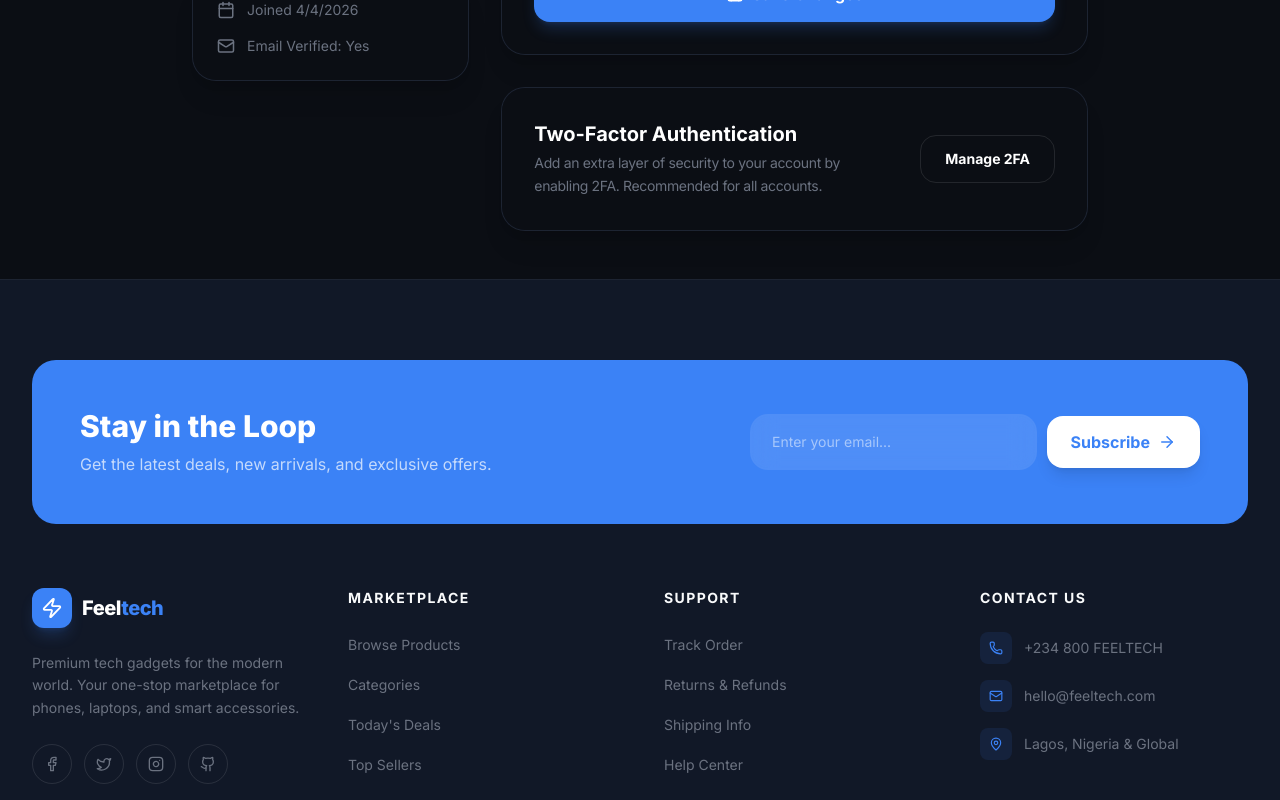
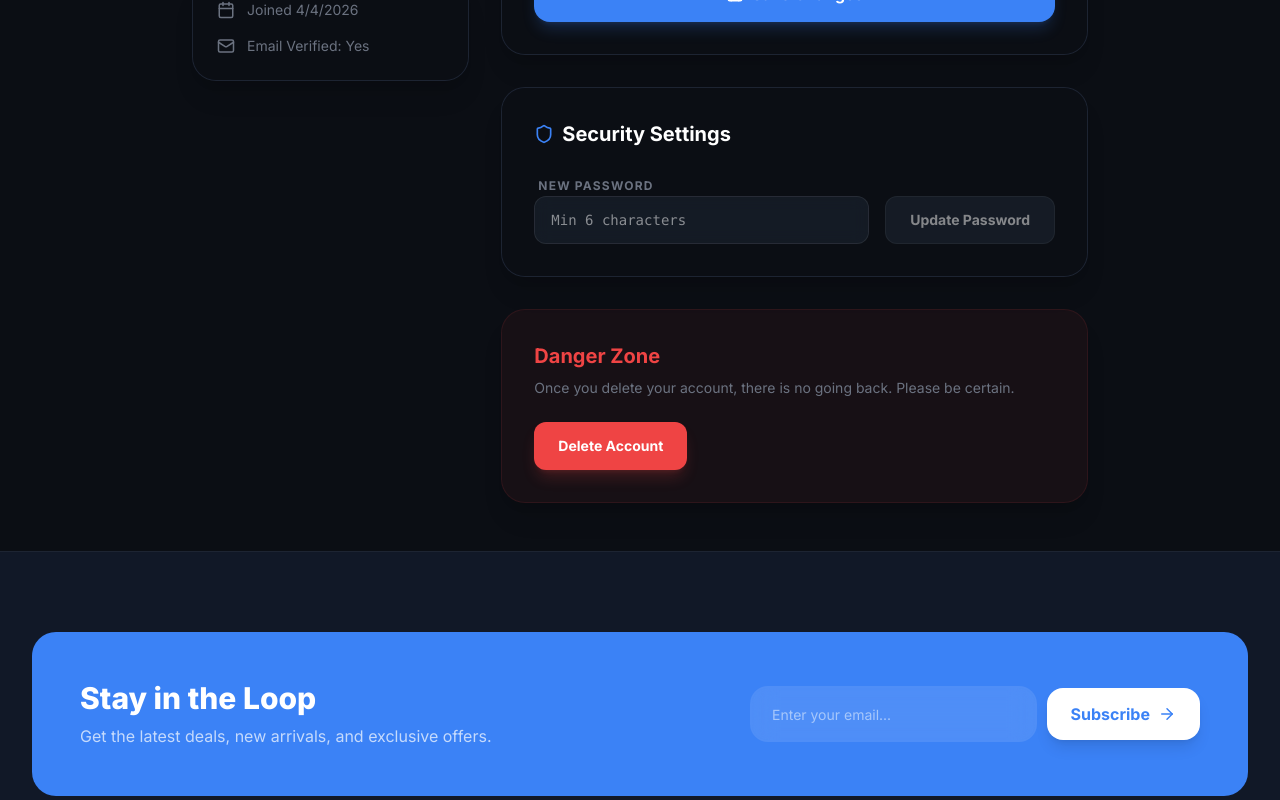
Before and after one commit to Dev-Noble/feeltech-institute, a Next.js app: page /profile in a window 1280 px wide. Shown: the part 620-1420 px from the top of the page. Built offline with nearby package versions, Linux system fonts and the light colour scheme; no server answers; the database is empty; sample sign-in values are in the browser's storage.

Commit message:
Auth & UX: Implement self-service account management, real-time auth sync, and refined logo branding

```diff
--- a/src/app/login/page.tsx
+++ b/src/app/login/page.tsx
@@ -50,11 +50,11 @@ export default function LoginPage() {
         className="relative z-10 w-full max-w-md space-y-8 rounded-[2.5rem] border border-white/5 bg-surface/50 backdrop-blur-xl p-10 shadow-2xl shadow-carbon"
       >
         <div className="space-y-4 text-center">
-          <div className="mx-auto flex h-24 w-full max-w-[200px] items-center justify-center rounded-[2rem] bg-white/5 border border-white/10 shadow-2xl overflow-hidden">
+          <div className="mx-auto flex h-24 w-full max-w-[200px] items-center justify-center relative">
             <img
               src="/images/logo.png"
               alt="Feeltech Logo"
-              className="h-full w-full object-contain p-4"
+              className="h-full w-full object-contain"
             />
           </div>
           <h1 className="text-3xl font-extrabold tracking-tight text-white">Welcome back</h1>
--- a/src/app/page.tsx
+++ b/src/app/page.tsx
@@ -60,12 +60,12 @@ export default function Home() {
               initial={{ opacity: 0, scale: 0.8 }}
               animate={{ opacity: 1, scale: 1 }}
               transition={{ duration: 0.5 }}
-              className="mx-auto mb-12 flex h-32 w-full max-w-[280px] items-center justify-center rounded-[2.5rem] bg-white/5 border border-white/10 shadow-2xl relative overflow-hidden"
+              className="mx-auto mb-10 flex h-32 w-full max-w-[280px] items-center justify-center relative overflow-hidden"
             >
                <img
                  src="/images/logo.png"
                  alt="Feeltech Logo"
-                 className="h-full w-full object-contain p-6"
+                 className="h-full w-full object-contain"
                />
                <div className="absolute inset-0 bg-primary/5 blur-3xl -z-10" />
             </motion.div>
--- a/src/app/profile/page.tsx
+++ b/src/app/profile/page.tsx
@@ -18,6 +18,7 @@ import { updateProfile } from "firebase/auth";
 import { doc, updateDoc } from "firebase/firestore";
 import { db } from "@/lib/firebase";
 import Link from "next/link";
+import { updateUserPassword, deleteUserAccount, logoutUser } from "@/services/authService";
 
 export default function ProfilePage() {
   const { user, profile, loading } = useAuth();
@@ -25,6 +26,9 @@ export default function ProfilePage() {
   const [name, setName] = useState("");
   const [updating, setUpdating] = useState(false);
   const [success, setSuccess] = useState(false);
+  const [newPassword, setNewPassword] = useState("");
+  const [pwSuccess, setPwSuccess] = useState(false);
+  const [confirmDelete, setConfirmDelete] = useState(false);
 
   useEffect(() => {
     if (!loading && !user) {
@@ -53,6 +57,34 @@ export default function ProfilePage() {
     } catch (err) {
       console.error("Failed to update profile:", err);
       alert("Error updating profile. Please try again.");
+    } finally {
+      setUpdating(false);
+    }
+  };
+
+  const handlePasswordChange = async () => {
+    if (!newPassword || newPassword.length < 6) return;
+    setUpdating(true);
+    try {
+      await updateUserPassword(newPassword);
+      setPwSuccess(true);
+      setNewPassword("");
+      setTimeout(() => setPwSuccess(false), 3000);
+    } catch (err: any) {
+      alert(err.message || "Failed to update password. You may need to log out and back in to perform this action.");
+    } finally {
+      setUpdating(false);
+    }
+  };
+
+  const handleDeleteAccount = async () => {
+    if (!user) return;
+    setUpdating(true);
+    try {
+      await deleteUserAccount(user.uid);
+      router.push("/login");
+    } catch (err: any) {
+      alert(err.message || "Failed to delete account. This action requires a recent login.");
     } finally {
       setUpdating(false);
     }
@@ -164,20 +196,75 @@ export default function ProfilePage() {
                  </form>
               </div>
 
-              {/* Account Security Banner */}
-              <div className="mt-8 rounded-3xl border border-white/5 bg-surface p-8 shadow-xl relative overflow-hidden group">
-                 <div className="absolute inset-0 bg-carbon z-0" />
-                 <div className="relative z-10 flex items-center justify-between gap-6">
-                    <div>
-                       <h4 className="text-xl font-bold text-white mb-1">Two-Factor Authentication</h4>
-                       <p className="text-sm text-text-muted tracking-tight leading-relaxed">
-                          Add an extra layer of security to your account by enabling 2FA. Recommended for all accounts.
-                       </p>
+              {/* Change Password Section */}
+              <div className="mt-8 rounded-3xl border border-white/5 bg-surface p-8 shadow-xl relative overflow-hidden">
+                <div className="absolute inset-0 bg-carbon z-0" />
+                <div className="relative z-10">
+                  <h3 className="text-xl font-bold text-white mb-6 flex items-center gap-2">
+                    <Shield className="text-primary" size={20} /> Security Settings
+                  </h3>
+
+                  <div className="space-y-4">
+                    <div className="space-y-2">
+                      <label className="text-xs font-bold text-text-muted uppercase tracking-widest pl-1">New Password</label>
+                      <div className="flex gap-4">
+                        <input
+                          type="password"
+                          value={newPassword}
+                          onChange={(e) => setNewPassword(e.target.value)}
+                          placeholder="Min 6 characters"
+                          className="flex-1 h-12 rounded-xl glass-input px-4 text-sm text-white outline-none focus:ring-2 focus:ring-primary/40 focus:border-primary/50 transition-all font-mono"
+                        />
+                        <button
+                          onClick={handlePasswordChange}
+                          disabled={!newPassword || newPassword.length < 6 || updating}
+                          className="h-12 px-6 rounded-xl bg-surface-elevated border border-white/10 text-sm font-bold text-white hover:bg-white/5 transition-all disabled:opacity-50 disabled:cursor-not-allowed"
+                        >
+                          Update Password
+                        </button>
+                      </div>
+                      {pwSuccess && <p className="text-xs text-emerald font-bold mt-2 ml-1">Password updated successfully!</p>}
                     </div>
-                    <button className="shrink-0 h-12 px-6 rounded-2xl border border-white/10 text-sm font-bold text-white hover:bg-white/5 transition-colors">
-                       Manage 2FA
+                  </div>
+                </div>
+              </div>
+
+              {/* Danger Zone */}
+              <div className="mt-8 rounded-3xl border border-destructive/10 bg-destructive/5 p-8 shadow-xl relative overflow-hidden">
+                <div className="relative z-10">
+                  <h3 className="text-xl font-bold text-destructive mb-2">Danger Zone</h3>
+                  <p className="text-sm text-text-muted mb-6">
+                    Once you delete your account, there is no going back. Please be certain.
+                  </p>
+
+                  {!confirmDelete ? (
+                    <button
+                      onClick={() => setConfirmDelete(true)}
+                      className="h-12 px-6 rounded-xl bg-destructive text-white text-sm font-bold shadow-lg shadow-destructive/20 hover:scale-[1.02] active:scale-98 transition-all"
+                    >
+                      Delete Account
                     </button>
-                 </div>
+                  ) : (
+                    <div className="flex flex-col sm:flex-row items-center gap-4 bg-carbon/50 p-4 rounded-2xl border border-destructive/20">
+                      <p className="text-sm font-bold text-white">Are you absolutely sure?</p>
+                      <div className="flex gap-2">
+                        <button
+                          onClick={handleDeleteAccount}
+                          disabled={updating}
+                          className="h-10 px-4 rounded-lg bg-destructive text-white text-xs font-black uppercase tracking-widest"
+                        >
+                          Yes, Delete
+                        </button>
+                        <button
+                          onClick={() => setConfirmDelete(false)}
+                          className="h-10 px-4 rounded-lg bg-surface-elevated text-white text-xs font-black uppercase tracking-widest"
+                        >
+                          Cancel
+                        </button>
+                      </div>
+                    </div>
+                  )}
+                </div>
               </div>
            </div>
         </div>
--- a/src/app/register/page.tsx
+++ b/src/app/register/page.tsx
@@ -59,11 +59,11 @@ export default function RegisterPage() {
         className="relative z-10 w-full max-w-xl space-y-8 rounded-[2.5rem] border border-white/5 bg-surface/50 backdrop-blur-xl p-10 shadow-2xl shadow-carbon"
       >
         <div className="space-y-4 text-center">
-          <div className="mx-auto flex h-24 w-full max-w-[200px] items-center justify-center rounded-[2rem] bg-white/5 border border-white/10 shadow-2xl overflow-hidden">
+          <div className="mx-auto flex h-24 w-full max-w-[200px] items-center justify-center relative">
             <img
               src="/images/logo.png"
               alt="Feeltech Logo"
-              className="h-full w-full object-contain p-4"
+              className="h-full w-full object-contain"
             />
           </div>
           <h1 className="text-3xl font-extrabold tracking-tight text-white">Create an Account</h1>
--- a/src/components/layout/Header.tsx
+++ b/src/components/layout/Header.tsx
@@ -41,11 +41,11 @@ const Header: React.FC = () => {
             {/* Logo and Mobile Toggle Group */}
             <div className="flex items-center gap-4 flex-nowrap">
             <Link href="/" className="flex items-center group">
-              <div className="relative flex h-14 w-40 items-center justify-center rounded-2xl bg-white/5 border border-white/10 shadow-2xl transition-all duration-300 group-hover:bg-white/[0.08] group-hover:scale-105 overflow-hidden">
+              <div className="relative flex h-14 w-40 items-center justify-center transition-all duration-300 group-hover:scale-110">
                 <img
                   src="/images/logo.png"
                   alt="Feeltech Logo"
-                  className="h-full w-full object-contain p-2"
+                  className="h-full w-full object-contain"
                 />
               </div>
             </Link>
--- a/src/services/authService.ts
+++ b/src/services/authService.ts
@@ -46,3 +46,27 @@ export const loginUser = async (email: string, pass: string) => {
 export const logoutUser = async () => {
   return await signOut(auth);
 };
+
+export const updateUserPassword = async (newPassword: string) => {
+  const user = auth.currentUser;
+  if (!user) throw new Error("No user logged in");
+  const { updatePassword } = await import("firebase/auth");
+  return await updatePassword(user, newPassword);
+};
+
+export const deleteUserAccount = async (userId: string) => {
+  const user = auth.currentUser;
+  if (!user) throw new Error("No user logged in");
+
+  const { deleteUser } = await import("firebase/auth");
+  const { deleteDoc, doc } = await import("firebase/firestore");
+
+  // 1. Delete Firestore user profile
+  await deleteDoc(doc(db, "users", userId));
+
+  // 2. Delete Firestore vendor profile if exists
+  await deleteDoc(doc(db, "vendors", userId));
+
+  // 3. Delete Firebase Auth user
+  return await deleteUser(user);
+};
```
Also changed, not shown: src/context/AuthContext.tsx (+6 -2 lines).
